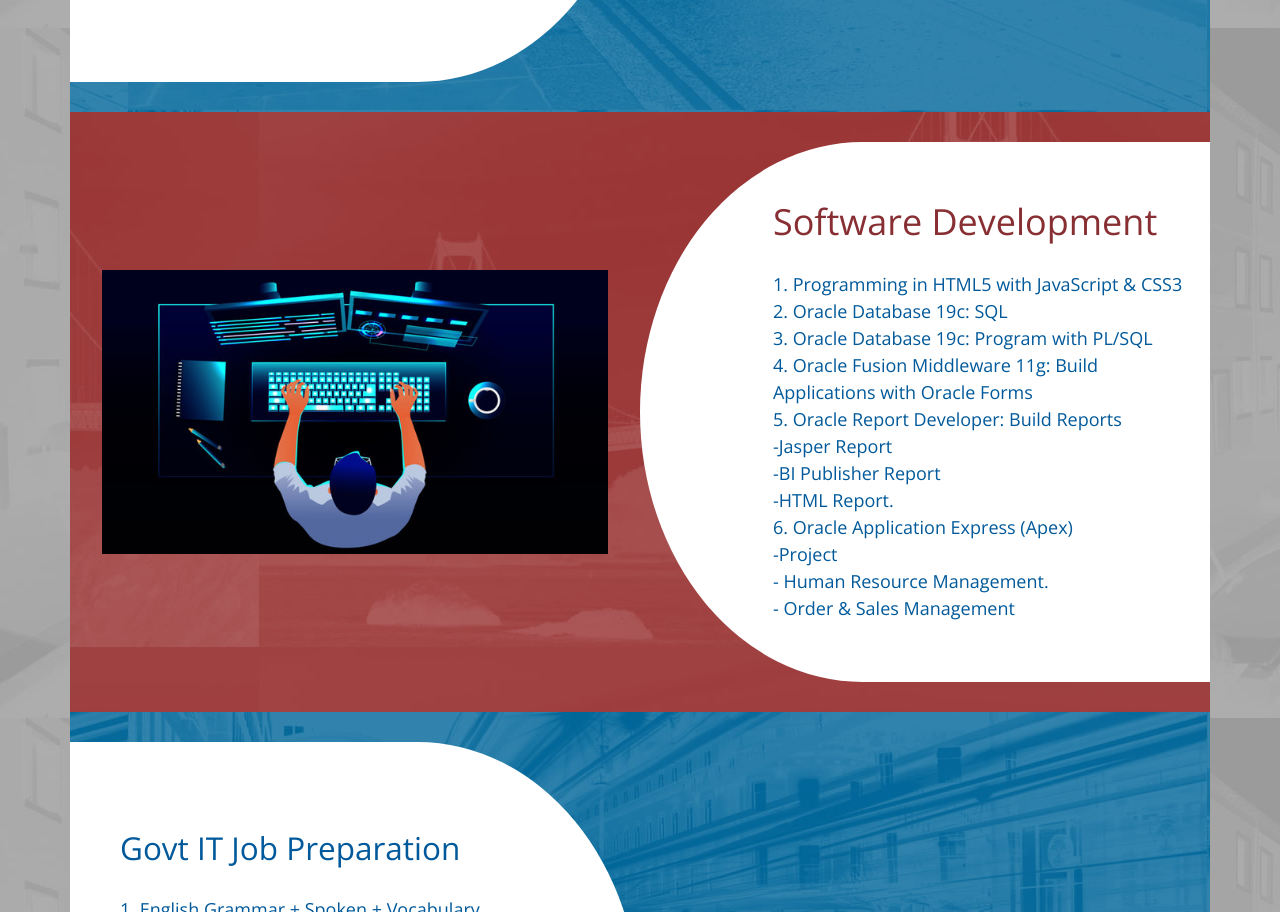
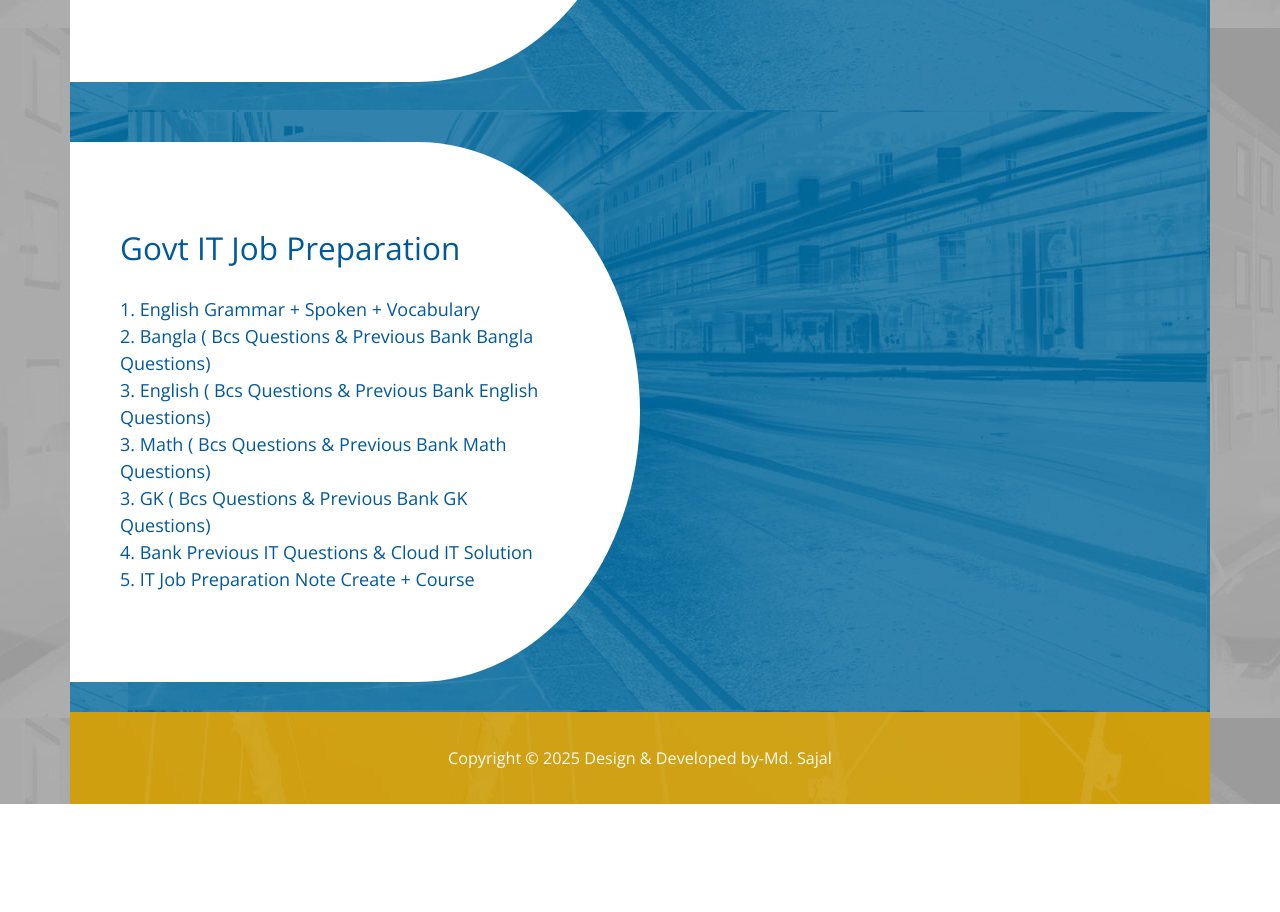
Before and after one commit to mdsajalcse/career-guideline, a plain HTML site: page index.html in a window 1280 px wide. Shown: the part 662-1574 px from the top of the page. After the commit the page ends 1466 px from the top, so only its background shows below. Drawn offline with nearby package versions, Linux system fonts and the light colour scheme; a script that the page names is missing.

Commit message:
some udpates

```diff
--- a/index.html
+++ b/index.html
@@ -78,7 +78,7 @@
 
             </section>
 
-            <section id="tm-section-2" class="row tm-section">
+            <!-- <section id="tm-section-2" class="row tm-section">
                 <div class="tm-flex-center col-xs-12 col-sm-6 col-md-6 col-lg-5 col-xl-6">
                     <img src="img/frontend.jpg" alt="Image" class="img-fluid tm-img">
                 </div>
@@ -111,7 +111,7 @@
                     </div>
 
                 </div>
-            </section>
+            </section> -->
             <section id="tm-section-1" class="row tm-section">
 
                 <div class="tm-white-curve-left col-xs-12 col-sm-12 col-md-12 col-lg-7 col-xl-6">
```
